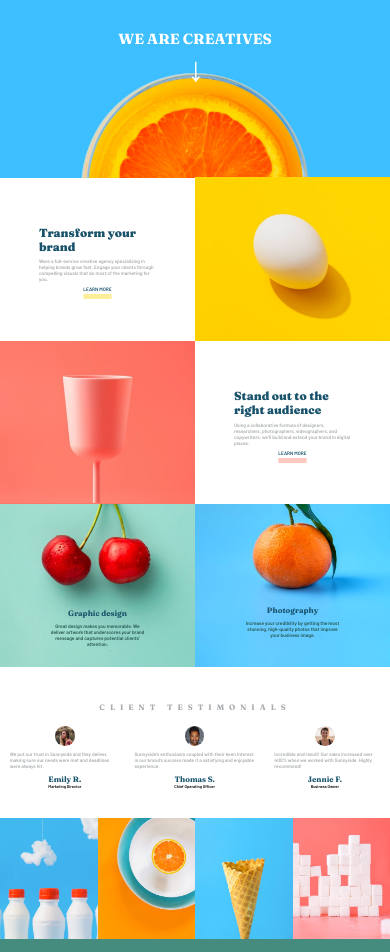
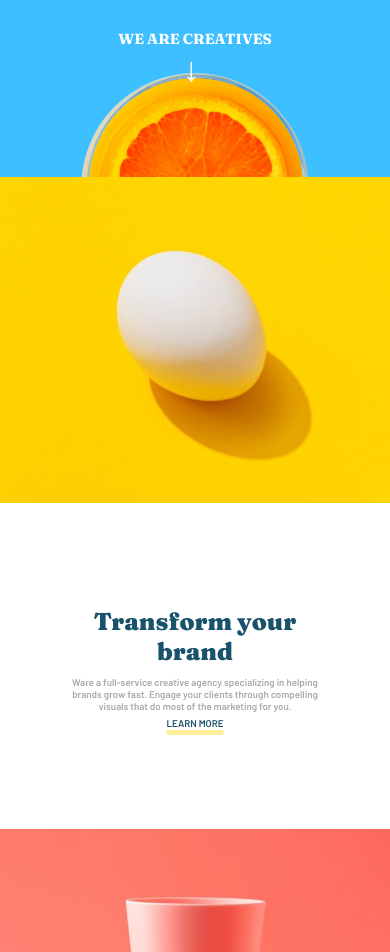
Before and after one commit to krischanthas/sunnyside-agency, a plain HTML site: page index.html in a window 390 px wide. Shown: the part 39-991 px from the top of the page. Drawn offline with Linux system fonts and the light colour scheme.

Commit message:
swapped out flexbox for css grid, added media query for mobile responsiveness

```diff
--- a/index.html
+++ b/index.html
@@ -36,7 +36,7 @@
       </div>
     </header>
 
-    <section class="flex-grid">
+    <!-- <section class="flex-grid">
       <div class="flex-row">
         <div class="text-content">
           <h2>Transform your brand</h2>
@@ -81,6 +81,47 @@
               image.</p>
           </div>
         </div>
+    </section> -->
+
+    <section class="grid">
+        <div class="text-content content1">
+          <h2>Transform your brand</h2>
+          <p>Ware a full-service creative agency specializing in
+            helping brands grow fast. Engage your clients through compelling visuals
+            that do most of the marketing for you.</p>
+          <a href="#" class="yellow-underline">Learn more</a>
+        </div>
+        <div class="yellow-bg content2">
+          <img src="images/desktop/image-transform.jpg" alt="egg">
+        </div>
+        <div class="red-bg content3">
+          <img src="/images/desktop/image-stand-out.jpg" alt="cup">
+        </div>
+        <div class="text-content content4">
+          <h2>Stand out to the right audience</h2>
+          <p>Using a collaborative formula of designers, researchers,
+            photographers, videographers, and copywriters, we’ll build and extend your
+            brand in digital places.</p>
+          <a href="#" class="red-underline">Learn more</a>
+        </div>
+
+        <div class="graphic-design content-5">
+          <img src="images/desktop/image-graphic-design.jpg" alt="cherries">
+          <div>
+            <h3>Graphic design</h3>
+            <p>Great design makes you
+              memorable. We deliver artwork that underscores your brand message and
+              captures potential clients’ attention.</p>
+          </div>
+        </div>
+        <div class="photography content6">
+          <img src="images/desktop/image-photography.jpg" alt="orange">
+          <div>
+            <h3>Photography</h3>
+            <p>Increase your credibility
+              by getting the most stunning, high-quality photos that improve your business
+              image.</p>
+          </div>
     </section>
 
     <section class="testimonials">
--- a/style.css
+++ b/style.css
@@ -11,8 +11,7 @@
   --secondary-gray-blue: hsl(210, 4%, 67%);
   --secondary-white: hsl(0, 0%, 100%);
 
-
-    --dodger-blue: rgb(60,190,255);
+  --dodger-blue: rgb(60, 190, 255);
   --transparent-red: hsla(7, 99%, 70%, 0.4);
   --transparent-yellow: hsl(51, 100%, 49%, 0.4);
 
@@ -29,12 +28,16 @@
 /* typography */
 html,
 body {
-    font-size:  1.25vw; /* 18px */
+  font-size: 1.25vw; /* 18px */
   font-family: var(--ff-primary);
 }
 
 body,
-h1,h2, h3, h4, h5 {
+h1,
+h2,
+h3,
+h4,
+h5 {
   margin: 0;
 }
 
@@ -51,12 +54,13 @@ h2 {
   color: var(--primary-dark-blue);
 }
 
- h3, h4, h5 {
+h3,
+h4,
+h5 {
   font-size: 2vw;
   font-family: var(--ff-secondary);
   font-weight: 700;
   color: var(--primary-dark-blue);
-
 }
 
 p {
@@ -72,12 +76,11 @@ a {
   line-height: 5px;
 }
 
-
 /* Header/navigation */
 header {
   color: #fff;
   font-family: var(--ff-secondary);
-    margin-bottom: -0.30rem;
+  margin-bottom: -0.3rem;
 }
 header > div {
   position: absolute;
@@ -89,7 +92,7 @@ header > div {
   text-align: center;
   font-size: 7rem;
   position: absolute;
-    left: 45%;
+  left: 42%;
 }
 nav {
   position: absolute;
@@ -131,9 +134,39 @@ footer {
   align-items: center;
   line-height: 2rem;
 }
+/* Grid */
+.grid {
+  display: grid;
+  grid-template-columns: 1fr 1fr;
+  grid-template-rows: 1fr 1fr 1fr;
+  grid-template-areas:
+    "content1 content2"
+    "content3 content4"
+    "content5 content6";
+}
+.content1 {
+  grid-area: content1;
+}
+.content2 {
+  grid-area: content2;
+}
+.content3 {
+  grid-area: content3;
+}
+.content4 {
+  grid-area: content4;
+}
+.content5 {
+  grid-area: content5;
+}
+.content6 {
+  grid-area: content6;
+}
+
+/* end grid */
 
 .flex-row {
-    display:flex;
+  display: flex;
   flex-direction: row;
 }
 .flex-row > div {
@@ -145,7 +178,7 @@ footer {
 }
 
 .text-content {
-    display:flex;
+  display: flex;
   flex-direction: column;
   align-items: center;
   justify-content: center;
@@ -157,7 +190,8 @@ footer {
   position: relative;
 }
 
-.graphic-design > div, .photography > div {
+.graphic-design > div,
+.photography > div {
   position: absolute;
   width: 50%;
   top: 50%;
@@ -166,10 +200,12 @@ footer {
   text-align: center;
   color: var(--primary-graphic-text);
 }
-.graphic-design  p, .photography  p {
+.graphic-design p,
+.photography p {
   color: var(--primary-graphic-text);
 }
 
+/*  Testimonials */
 .testimonials {
   padding: 5rem 0;
 }
@@ -179,23 +215,26 @@ footer {
   letter-spacing: 5px;
   text-transform: uppercase;
   padding: 2rem 0;
-
 }
 .testimonials > div {
   display: flex;
   padding: 1rem 1rem;
 }
 
-.testimonials > div  div {
+.testimonials > div div {
   display: flex;
   flex-direction: column;
   align-items: center;
-    padding: 0 1rem;
+  padding: 1rem 1rem;
 }
 
-.testimonials  img {
+.testimonials img {
   width: 5vw;
   border-radius: 50%;
+}
+.testimonials small {
+    font-size: 1.5rem;
+    color: var(--secondary-gray-blue);
 }
 
 /* aux classes */
@@ -212,7 +251,6 @@ footer {
 
 .yellow-underline {
   text-decoration: underline solid var(--transparent-yellow) 5px;
-
 }
 .yellow-underline:hover {
   text-decoration: underline solid var(--primary-yellow) 5px;
@@ -223,3 +261,55 @@ footer {
 .red-underline:hover {
   text-decoration: underline solid var(--primary-red) 5px;
 }
+
+/* Media query */
+@media (max-width: 600px) {
+  h2 {
+    font-size: 5rem;
+  }
+  h3,
+  h4,
+  h5 {
+    font-size: 3rem;
+  }
+  p {
+    font-size: 2rem;
+  }
+  a {
+    font-size: 2rem;
+  }
+  .grid {
+    grid-template-columns: 1fr;
+    grid-template-rows: repeat(4, 1fr);
+    grid-template-areas:
+      "content2"
+      "content1"
+      "content3"
+      "content4"
+      "content5"
+      "content6";
+  }
+  .graphic-design p,
+  .photography p {
+    font-size: 2rem;
+  }
+  .text-content {
+    padding: 0 15vw;
+    text-align: center;
+  }
+  .testimonials > div {
+    flex-direction: column;
+    text-align: center;
+    padding: 0 10rem;
+  }
+  .testimonials > div > div {
+    padding: 2rem 0;
+  }
+  .testimonials img {
+    width: 15vw;
+    border-radius: 50%;
+  }
+  .testimonials small {
+      font-size: 1.5rem;
+  }
+}
```
Lines whose indentation alone changed are shown as unchanged.
